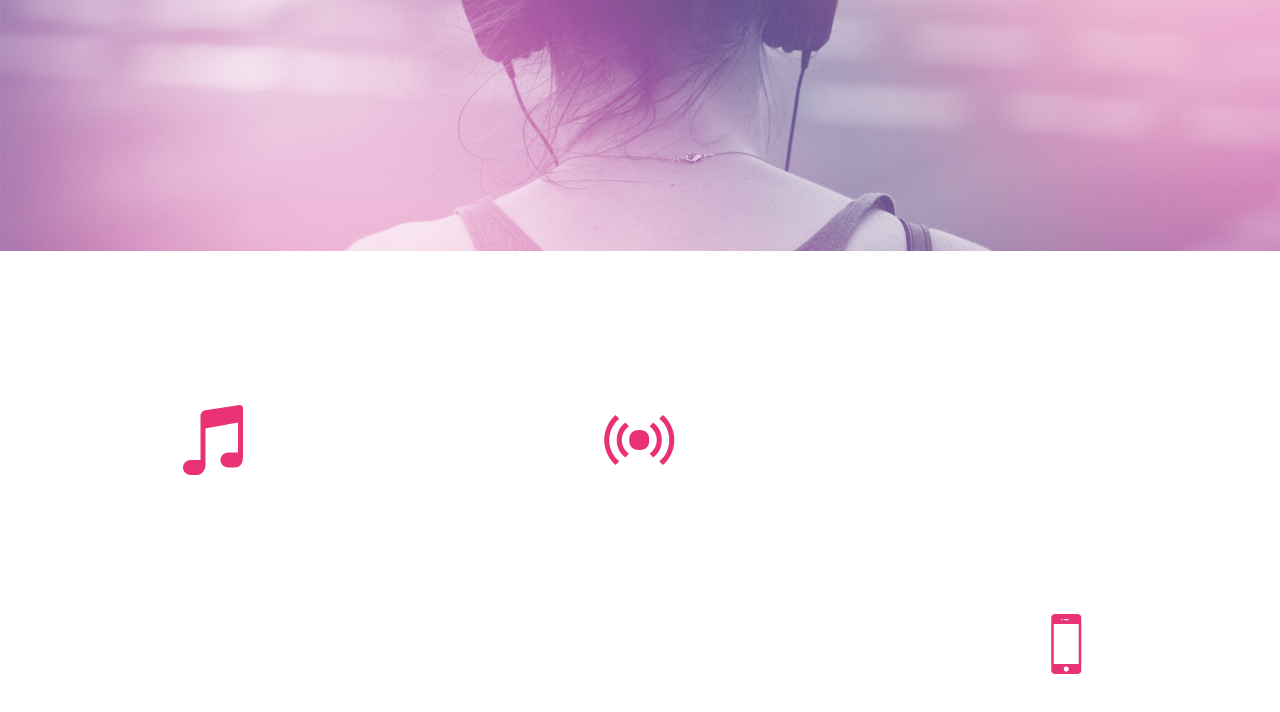
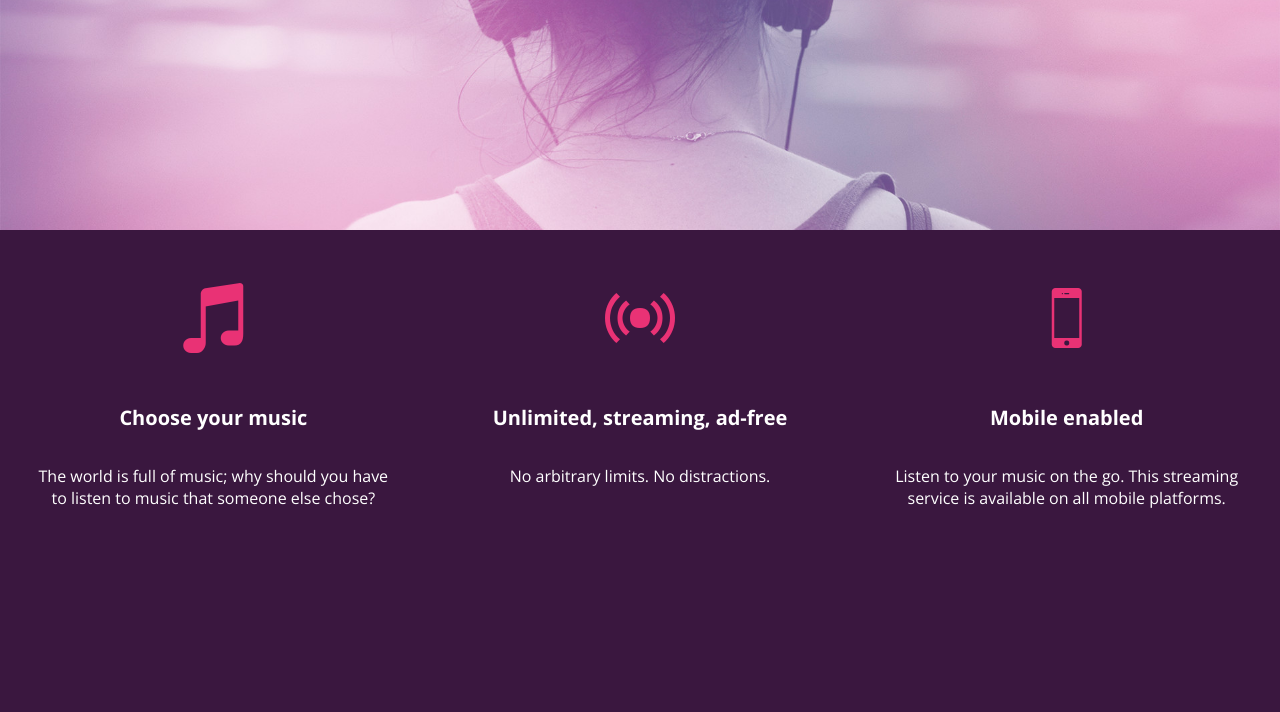
Before and after one commit to JasonKovacic/bloc-jams, a plain HTML site: page index.html in a window 1280 px wide. Shown: the part 466-1178 px from the top of the page. After the commit the page ends 1023 px from the top, so only its background shows below. Drawn offline with nearby package versions, Linux system fonts and the light colour scheme.

Commit message:
Checkpoint #3 Commit#2

```diff
--- a/index.html
+++ b/index.html
@@ -5,45 +5,32 @@
                 <link rel="stylesheet" type="text/css" href="http://fonts.googleapis.com/css?family=Open+Sans:400,800,600,700,300">
          <link rel="stylesheet" type="text/css" href="http://code.ionicframework.com/ionicons/2.0.1/css/ionicons.min.css">
          <link rel="stylesheet" type="text/css" href="styles/normalize.css">
-         <link rel="stylesheet" type="text/css" href="styles/main.css">
+         <link rel="stylesheet" type="text/css" href="styles/main.css"><link rel="stylesheet" type="text/css" href="styles/normalize.css">
      </head>
-     <body class= "landing">
+     <body class="landing">
         <nav class="navbar">
              <img src="assets/images/bloc_jams_logo.png" alt="bloc jams logo" class="logo">
         </nav>
-         <section>
         <section class="hero-content">
-             <h1>Bloc Jams</h1>
-             <h3>Turn the music up!</h3>
              <h1 class="hero-title">Turn the music up!</h1>
         </section>
-         <section>
-         <div>
-               <section> <!-- selling points -->
-             <div>
-                 <h5>Choose your music</h5>
-                 <p>The world is full of music; why should you have to listen to music that someone else chose?</p>
-         <section class="selling-points"> <!-- selling points -->
+        <section class="selling-points">
              <div class="point">
                  <span class="ion-music-note"></span>
                  <h5 class="point-title">Choose your music</h5>
                  <p class="point-description">The world is full of music; why should you have to listen to music that someone else chose?</p>
             </div>
-
             <div class="point">
                  <span class="ion-radio-waves"></span>
                  <h5 class="point-title">Unlimited, streaming, ad-free</h5>
                  <p class="point-description">No arbitrary limits. No distractions.</p>
+
              </div>
-             <div>
-                 <h5>Mobile enabled</h5>
-                 <p>Listen to your music on the go. This streaming service is available on all mobile platforms.</p>
               <div class="point">
                  <span class="ion-iphone"></span>
                  <h5 class="point-title">Mobile enabled</h5>
                  <p class="point-description">Listen to your music on the go. This streaming service is available on all mobile platforms.</p>
              </div>
-             </div>
-         </div>
+         </section>
      </body>
  </html>
--- a/styles/main.css
+++ b/styles/main.css
@@ -1,16 +1,16 @@
-html {
-     height: 100%;
+ html {
+     height: 100%; /* makes sure our HTML takes up 100% of the browser window */
      font-size: 100%;
  }
 
  body {
-     font-family: 'Open Sans';
-     color: white;
-     min-height: 100%;
-
+     font-family: 'Open Sans'; /* sets our font to the "Open Sans" typeface */
+     color: white;             /* sets the text color to white */
+     min-height: 100%;         /* says the height of the body must be, at minimum, 100% of the window */
+ }
 
  body.landing {
-     background-color: rgb(58,23,63);
+     background-color: rgb(58,23,63); /* sets the background color to an RGB value (see below) */
  }
 
  .navbar {
@@ -19,11 +19,11 @@ html {
  }
 
  .navbar .logo {
-     position: relative;
+     position: relative; /* positioning will be explained in a resource */
      left: 2rem;
  }
 
-.hero-content {
+ .hero-content {
      position: relative; /* positioning will be explained in a resource */
      min-height: 600px;  /* hero content element must be _at least_ 600 pixels */
      background-image: url(../assets/images/bloc_jams_bg.jpg);
@@ -31,8 +31,7 @@ html {
      background-position: center center;
      background-size: cover;
  }
-
-.hero-content .hero-title {
+ .hero-content .hero-title {
      position: absolute;             /* positioning will be explained in a resource */
      top: 40%;                       /* positioning will be explained in a resource */
      -webkit-transform: translateY(-50%);
@@ -47,7 +46,6 @@ html {
      letter-spacing: 0.5rem;         /* puts 0.5 root ems worth of space between each letter */
      text-shadow: 1px 1px 0px rgb(58,23,63); /* creates a shadow underneath the text for readability over the image */
  }
-
 
  .selling-points {
      position: relative;
```
Lines whose indentation alone changed are shown as unchanged.
